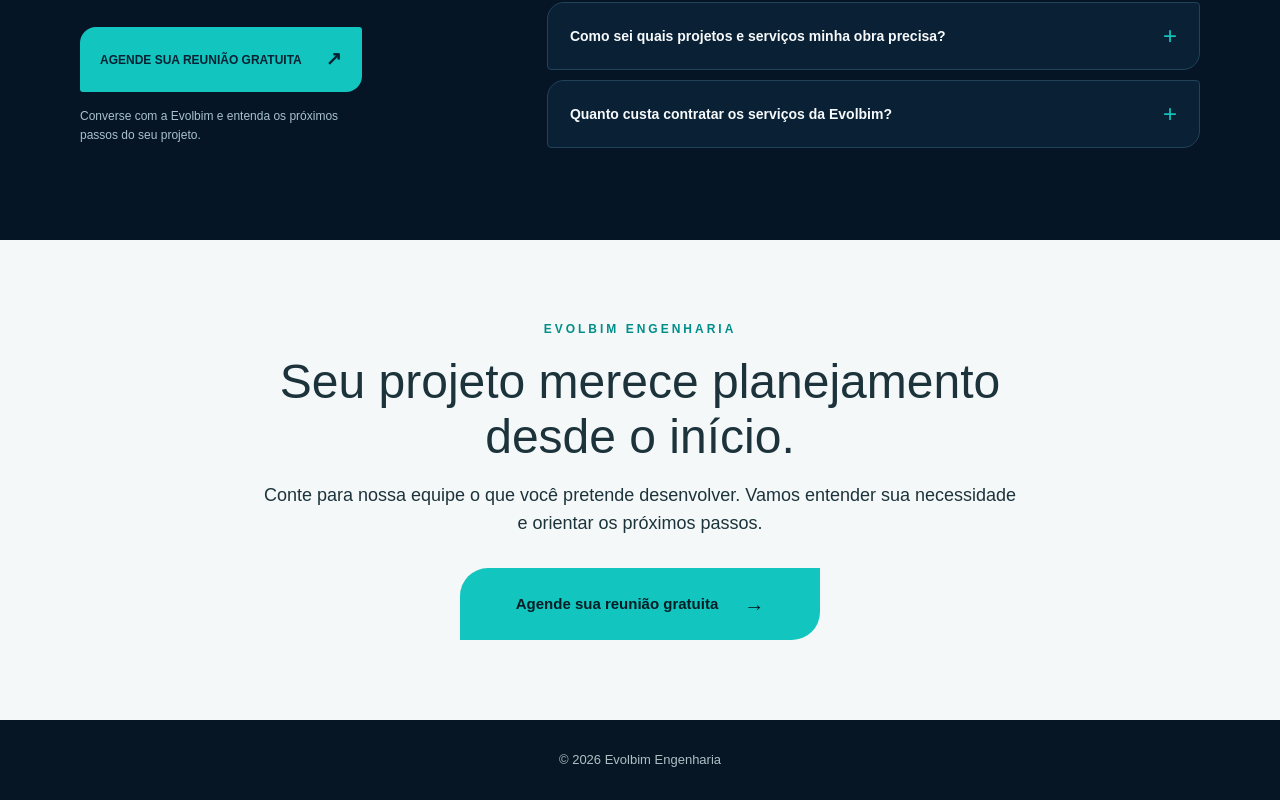
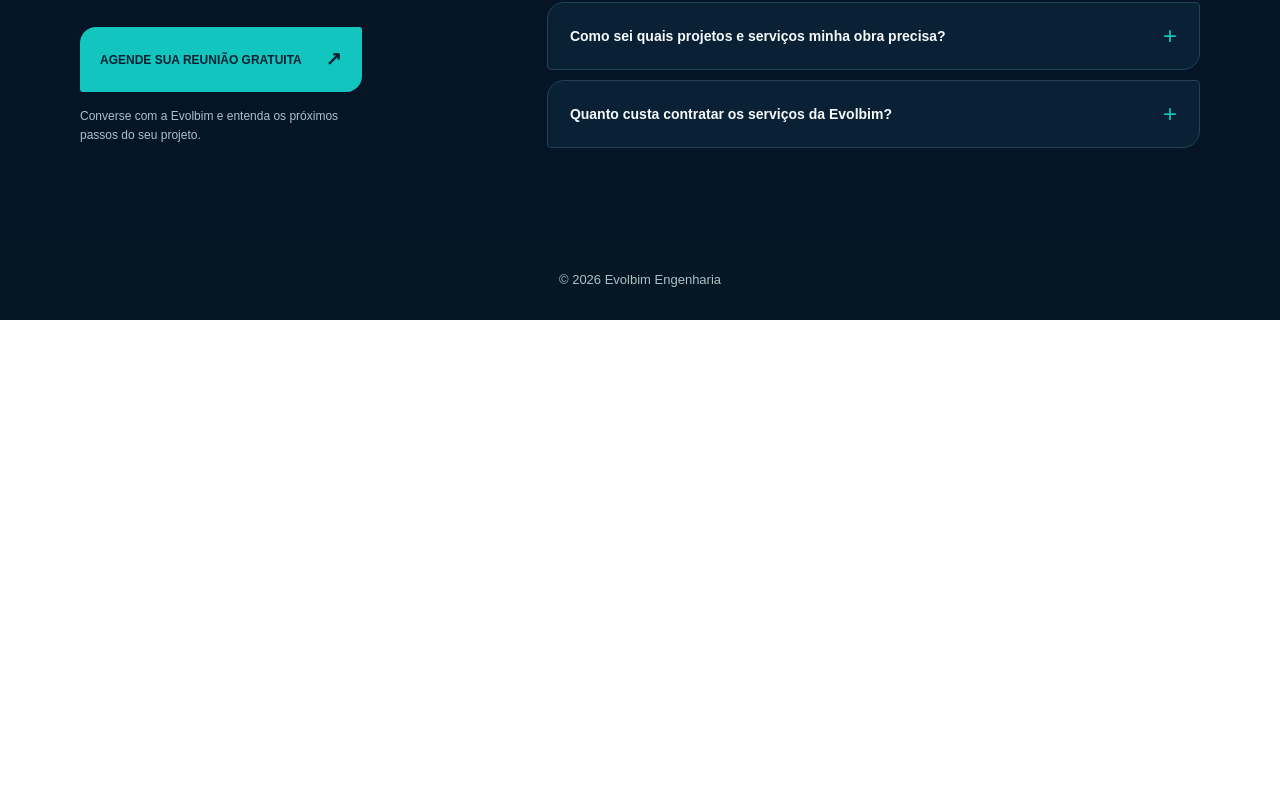
Before and after one commit to PedroDaEvolbim/evolbim-site, a Next.js app: page /solicitar-orcamento in a window 1280 px wide. Shown: the part 4133-4933 px from the top of the page. After the commit the page ends 4453 px from the top, so only its background shows below. Built offline with nearby package versions, Linux system fonts and the light colour scheme.

Commit message:
Remove redundant final CTA section and preserve working meeting links

```diff
--- a/app/solicitar-orcamento/page.tsx
+++ b/app/solicitar-orcamento/page.tsx
@@ -30,7 +30,7 @@ export default function SolicitarOrcamento() {
 
           <h1>Desenvolva e execute seu projeto com segurança, eficiência e <em>alto padrão.</em></h1>
           <p>Projetos de engenharia, planejamento, orçamento e acompanhamento técnico em um processo completo, do estudo à execução.</p>
-          <a className="cta" href="#orcamento">AGENDE SUA REUNIÃO GRATUITA</a>
+          <a className="cta" href="mailto:contato@evolbimengenharia.com.br?subject=Agendamento%20de%20reuni%C3%A3o%20gratuita%20-%20Evolbim">AGENDE SUA REUNIÃO GRATUITA</a>
           <div className="region"><svg aria-hidden="true" width="15" height="15" viewBox="0 0 24 24" fill="none" stroke="currentColor" strokeWidth="2" strokeLinecap="round" strokeLinejoin="round"><path d="M20 10c0 5-8 12-8 12S4 15 4 10a8 8 0 1 1 16 0Z"/><circle cx="12" cy="10" r="2.5"/></svg> Atendimento em Jataí-GO e Região</div>
         </div>
       </section>
@@ -63,7 +63,7 @@ export default function SolicitarOrcamento() {
             <p>Uma obra não começa quando a construção é iniciada. Ela começa nas decisões tomadas antes: quais projetos desenvolver, como organizar o orçamento e quem será responsável por cada etapa.</p>
             <div className="challenge-risks"><div><span aria-hidden="true">↗</span> Projetos desconectados geram retrabalhos.</div><div><span aria-hidden="true">↗</span> Orçamentos imprecisos aumentam os custos.</div><div><span aria-hidden="true">↗</span> Falta de planejamento provoca atrasos.</div></div>
             <p>Na <strong>Evolbim Engenharia</strong>, conectamos projetos, planejamento e acompanhamento técnico para que você avance com mais clareza, segurança e controle.</p>
-            <a className="challenge-cta" href="#orcamento">AGENDE SUA REUNIÃO GRATUITA <span aria-hidden="true">↗</span></a>
+            <a className="challenge-cta" href="mailto:contato@evolbimengenharia.com.br?subject=Agendamento%20de%20reuni%C3%A3o%20gratuita%20-%20Evolbim">AGENDE SUA REUNIÃO GRATUITA <span aria-hidden="true">↗</span></a>
           </div>
         </div>
       </section>
@@ -132,7 +132,7 @@ export default function SolicitarOrcamento() {
           <div className="faq-intro">
             <span className="faq-kicker">PERGUNTAS MAIS FREQUENTES</span>
             <h2 id="faq-title">Ainda com <strong>dúvidas?</strong></h2>
-            <a className="faq-cta" href="#orcamento">AGENDE SUA REUNIÃO GRATUITA <span aria-hidden="true">↗</span></a>
+            <a className="faq-cta" href="mailto:contato@evolbimengenharia.com.br?subject=Agendamento%20de%20reuni%C3%A3o%20gratuita%20-%20Evolbim">AGENDE SUA REUNIÃO GRATUITA <span aria-hidden="true">↗</span></a>
             <p>Converse com a Evolbim e entenda os próximos passos do seu projeto.</p>
           </div>
           <div className="faq-items">
@@ -153,14 +153,6 @@ export default function SolicitarOrcamento() {
               <p>O investimento depende do tipo de serviço, da área, da complexidade e dos entregáveis necessários. Na conversa inicial, entendemos sua demanda para preparar uma proposta compatível com o escopo.</p>
             </details>
           </div>
-        </div>
-      </section>
-      <section className="details" id="orcamento">
-        <div className="details-inner">
-          <p className="eyebrow">EVOLBIM ENGENHARIA</p>
-          <h2>Seu projeto merece planejamento desde o início.</h2>
-          <p>Conte para nossa equipe o que você pretende desenvolver. Vamos entender sua necessidade e orientar os próximos passos.</p>
-          <a className="cta" href="mailto:contato@evolbimengenharia.com.br?subject=Solicita%C3%A7%C3%A3o%20de%20or%C3%A7amento%20-%20Site%20Evolbim">Agende sua reunião gratuita <span aria-hidden="true">→</span></a>
         </div>
       </section>
       <footer>© {new Date().getFullYear()} Evolbim Engenharia</footer>
```
